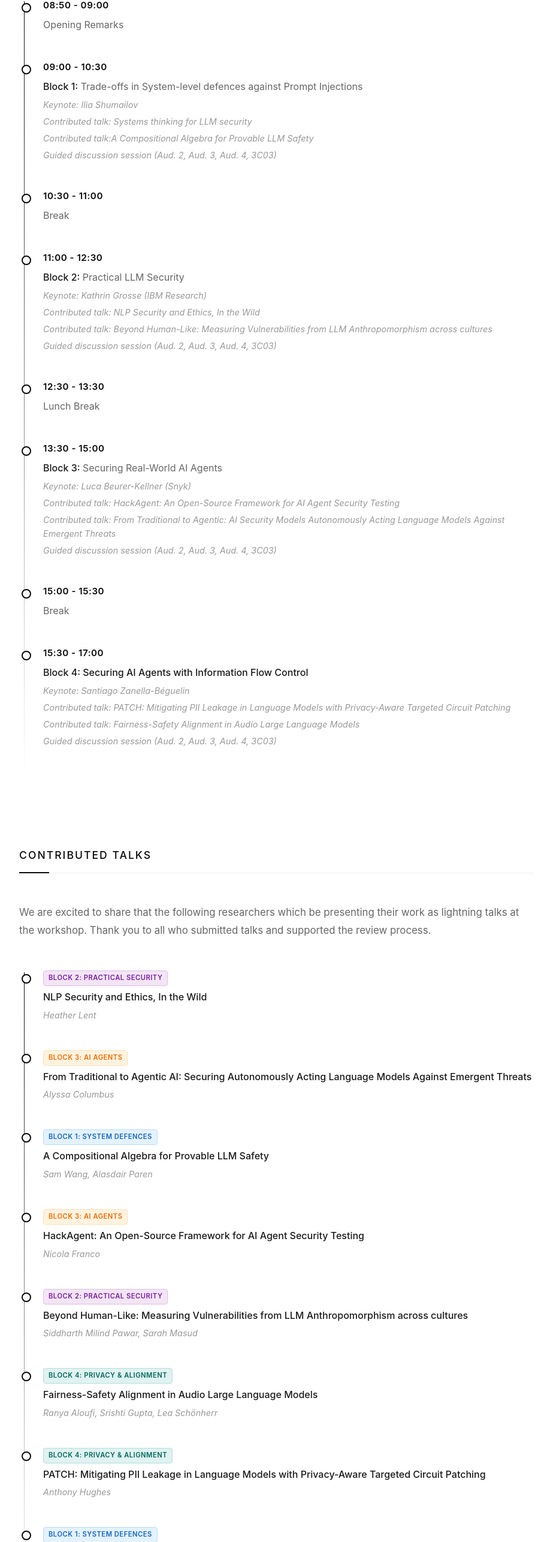
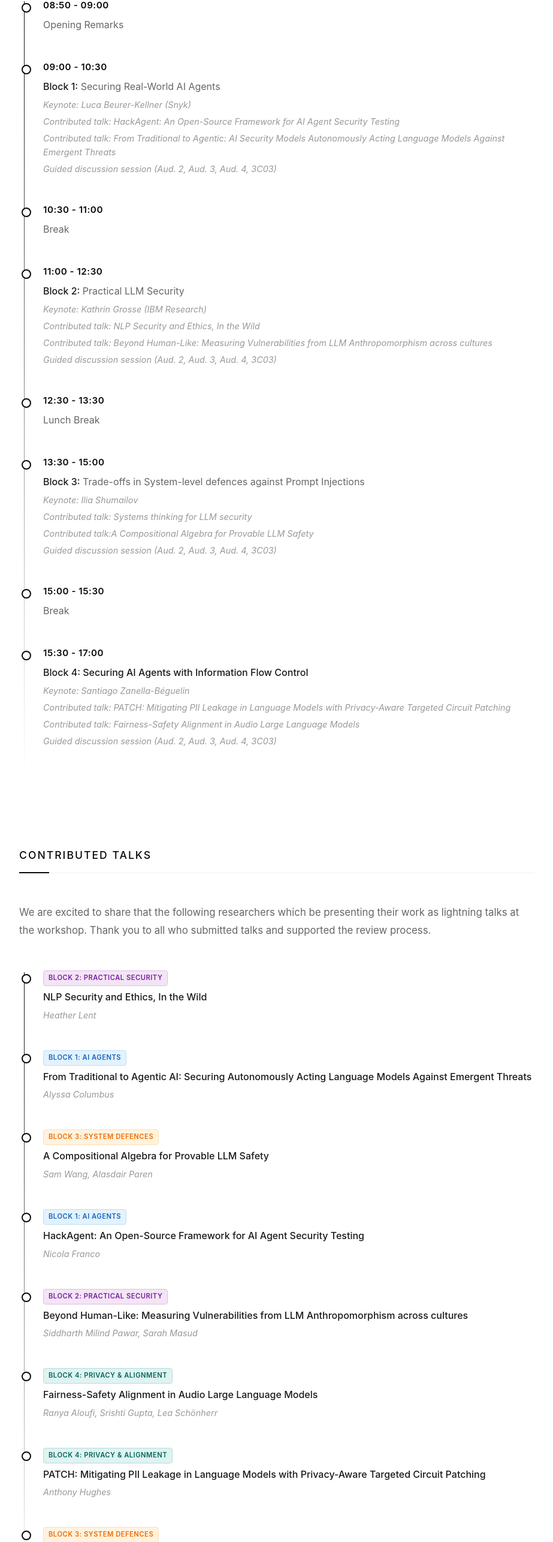
Before and after one commit to llmsec-eurips/llmsec-eurips.github.io, a plain HTML site: page index.html in a window 1280 px wide. Shown: the part 4289-6860 px from the top of the page at 60% size, without its empty margins (178-1101 px from the left). Drawn offline with Linux system fonts and the light colour scheme; animation ran at ten frames a second.

Commit message:
new schedule

```diff
--- a/index.html
+++ b/index.html
@@ -1124,12 +1124,13 @@ Language model security remains fundamentally misunderstood. While researchers h
                     <div class="timeline-time">08:50 - 09:00</div>
                     <div class="timeline-title">Opening Remarks</div>
                 </div>
+
                 <div class="timeline-item">
                     <div class="timeline-time">09:00 - 10:30</div>
-                    <div class="timeline-title"><strong>Block 1:</strong> Trade-offs in System-level defences against Prompt Injections</div>
-                    <div class="timeline-speaker">Keynote: Ilia Shumailov</div>
-                    <div class="timeline-speaker">Contributed talk: Systems thinking for LLM security</div>
-                    <div class="timeline-speaker">Contributed talk:A Compositional Algebra for Provable LLM Safety </div>
+                    <div class="timeline-title"><strong>Block 1:</strong> Securing Real-World AI Agents</div>
+                    <div class="timeline-speaker">Keynote: Luca Beurer-Kellner (Snyk)</div>
+                    <div class="timeline-speaker">Contributed talk: HackAgent: An Open-Source Framework for AI Agent Security Testing</div>
+                    <div class="timeline-speaker">Contributed talk: From Traditional to Agentic: AI Security Models Autonomously Acting Language Models Against Emergent Threats</div>
                     <div class="timeline-speaker">Guided discussion session (Aud. 2, Aud. 3, Aud. 4, 3C03)</div>
                 </div>
                 <div class="timeline-item">
@@ -1150,10 +1151,10 @@ Language model security remains fundamentally misunderstood. While researchers h
                 </div>
                 <div class="timeline-item">
                     <div class="timeline-time">13:30 - 15:00</div>
-                    <div class="timeline-title"><strong>Block 3:</strong> Securing Real-World AI Agents</div>
-                    <div class="timeline-speaker">Keynote: Luca Beurer-Kellner (Snyk)</div>
-                    <div class="timeline-speaker">Contributed talk: HackAgent: An Open-Source Framework for AI Agent Security Testing</div>
-                    <div class="timeline-speaker">Contributed talk: From Traditional to Agentic: AI Security Models Autonomously Acting Language Models Against Emergent Threats</div>
+                    <div class="timeline-title"><strong>Block 3:</strong> Trade-offs in System-level defences against Prompt Injections</div>
+                    <div class="timeline-speaker">Keynote: Ilia Shumailov</div>
+                    <div class="timeline-speaker">Contributed talk: Systems thinking for LLM security</div>
+                    <div class="timeline-speaker">Contributed talk:A Compositional Algebra for Provable LLM Safety </div>
                     <div class="timeline-speaker">Guided discussion session (Aud. 2, Aud. 3, Aud. 4, 3C03)</div>
                 </div>
                 <div class="timeline-item">
@@ -1185,19 +1186,19 @@ Language model security remains fundamentally misunderstood. While researchers h
         </div>
 
         <div class="timeline-item">
-            <span class="block-tag tag-b3">Block 3: AI Agents</span>
+            <span class="block-tag tag-b1">Block 1: AI Agents</span>
             <div class="timeline-title"><strong>From Traditional to Agentic AI: Securing Autonomously Acting Language Models Against Emergent Threats</strong></div>
             <div class="timeline-speaker">Alyssa Columbus</div>
         </div>
 
         <div class="timeline-item">
-            <span class="block-tag tag-b1">Block 1: System Defences</span>
+            <span class="block-tag tag-b3">Block 3: System Defences</span>
             <div class="timeline-title"><strong>A Compositional Algebra for Provable LLM Safety</strong></div>
             <div class="timeline-speaker">Sam Wang, Alasdair Paren</div>
         </div>
 
         <div class="timeline-item">
-            <span class="block-tag tag-b3">Block 3: AI Agents</span>
+            <span class="block-tag tag-b1">Block 1: AI Agents</span>
             <div class="timeline-title"><strong>HackAgent: An Open-Source Framework for AI Agent Security Testing</strong></div>
             <div class="timeline-speaker">Nicola Franco</div>
         </div>
@@ -1221,7 +1222,7 @@ Language model security remains fundamentally misunderstood. While researchers h
         </div>
 
         <div class="timeline-item">
-            <span class="block-tag tag-b1">Block 1: System Defences</span>
+            <span class="block-tag tag-b3">Block 3: System Defences</span>
             <div class="timeline-title"><strong>Systems thinking for LLM security</strong></div>
             <div class="timeline-speaker">Maia Fraser</div>
         </div>
@@ -1316,19 +1317,19 @@ Language model security remains fundamentally misunderstood. While researchers h
     <h2>Discussion Chairs</h2>
     <p style="margin-bottom: 60px;">Guided discussion in each thematic block will be moderated by a group of discussion chairs consisting of the speaker, organizers and volunteers who will guide the conversation between the workshop participants.</p>
 
-    <!-- Block 1 -->
+    <!-- Block 3 -->
     <div style="margin-bottom: 80px;">
         <div style="text-align: center; margin-bottom: 40px;">
-            <span class="block-tag tag-b1" style="font-size: 0.85rem;">Block 1: Trade-offs in System-level defences against Prompt Injections</span>
-        </div>
-        <div style="display: flex; justify-content: center; gap: 50px; flex-wrap: wrap; max-width: 900px; margin: 0 auto;">
-            <div class="person-card" data-url="https://iliaishacked.github.io/" style="width: 180px;">
-                <div class="person-image">
-                    <img src="assets/ilia.jpg" alt="Ilia Shumailov" onerror="this.style.display='none'">
-                </div>
-                <div class="person-info">
-                    <div class="person-name">Ilia Shumailov</div>
-                    <div class="person-affiliation">AI Sequrity Company</div>
+            <span class="block-tag tag-b3" style="font-size: 0.85rem;">Block 1: Securing Real-World AI Agents</span>
+        </div>
+        <div style="display: flex; justify-content: center; gap: 50px; flex-wrap: wrap; max-width: 700px; margin: 0 auto;">
+            <div class="person-card" data-url="https://www.sri.inf.ethz.ch/people/luca" style="width: 180px;">
+                <div class="person-image">
+                    <img src="assets/luca.jpg" alt="Luca Beurer-Kellner" onerror="this.style.display='none'">
+                </div>
+                <div class="person-info">
+                    <div class="person-name">Luca Beurer-Kellner</div>
+                    <div class="person-affiliation">Snyk / Invariant Labs</div>
                 </div>
             </div>
 
@@ -1344,16 +1345,6 @@ Language model security remains fundamentally misunderstood. While researchers h
 
             <div class="person-card" style="width: 180px;">
                 <div class="person-image">
-                    <img src="assets/alasdair.jpeg" alt="Alasdair Paren" onerror="this.style.display='none'">
-                </div>
-                <div class="person-info">
-                    <div class="person-name">Alasdair Paren</div>
-                    <div class="person-affiliation">University of Oxford </div>
-                </div>
-            </div>
-
-            <div class="person-card" style="width: 180px;">
-                <div class="person-image">
                     <img src="assets/marc.jpeg" alt="Marc Fischer" onerror="this.style.display='none'">
                 </div>
                 <div class="person-info">
@@ -1361,8 +1352,20 @@ Language model security remains fundamentally misunderstood. While researchers h
                     <div class="person-affiliation">Snyk / Invariant Labs</div>
                 </div>
             </div>
-        </div>
-    </div>
+
+            <div class="person-card" style="width: 180px;">
+                <div class="person-image">
+                    <img src="assets/maura.jpg" alt="Maura Pintor" onerror="this.style.display='none'">
+                </div>
+                <div class="person-info">
+                    <div class="person-name">Maura Pintor</div>
+                    <div class="person-affiliation">University of Cagliari</div>
+                </div>
+            </div>
+        </div>
+    </div>
+
+
 
     <!-- Block 2 -->
     <div style="margin-bottom: 80px;">
@@ -1415,16 +1418,26 @@ Language model security remains fundamentally misunderstood. While researchers h
     <!-- Block 3 -->
     <div style="margin-bottom: 80px;">
         <div style="text-align: center; margin-bottom: 40px;">
-            <span class="block-tag tag-b3" style="font-size: 0.85rem;">Block 3: Securing Real-World AI Agents</span>
-        </div>
-        <div style="display: flex; justify-content: center; gap: 50px; flex-wrap: wrap; max-width: 700px; margin: 0 auto;">
-            <div class="person-card" data-url="https://www.sri.inf.ethz.ch/people/luca" style="width: 180px;">
-                <div class="person-image">
-                    <img src="assets/luca.jpg" alt="Luca Beurer-Kellner" onerror="this.style.display='none'">
-                </div>
-                <div class="person-info">
-                    <div class="person-name">Luca Beurer-Kellner</div>
-                    <div class="person-affiliation">Snyk / Invariant Labs</div>
+            <span class="block-tag tag-b1" style="font-size: 0.85rem;">Block 3: Trade-offs in System-level defences against Prompt Injections</span>
+        </div>
+        <div style="display: flex; justify-content: center; gap: 50px; flex-wrap: wrap; max-width: 900px; margin: 0 auto;">
+            <div class="person-card" data-url="https://iliaishacked.github.io/" style="width: 180px;">
+                <div class="person-image">
+                    <img src="assets/ilia.jpg" alt="Ilia Shumailov" onerror="this.style.display='none'">
+                </div>
+                <div class="person-info">
+                    <div class="person-name">Ilia Shumailov</div>
+                    <div class="person-affiliation">AI Sequrity Company</div>
+                </div>
+            </div>
+
+            <div class="person-card" style="width: 180px;">
+                <div class="person-image">
+                    <img src="assets/alasdair.jpeg" alt="Alasdair Paren" onerror="this.style.display='none'">
+                </div>
+                <div class="person-info">
+                    <div class="person-name">Alasdair Paren</div>
+                    <div class="person-affiliation">University of Oxford </div>
                 </div>
             </div>
 
@@ -1437,18 +1450,9 @@ Language model security remains fundamentally misunderstood. While researchers h
                     <div class="person-affiliation">Snyk / Invariant Labs</div>
                 </div>
             </div>
-
-            <div class="person-card" style="width: 180px;">
-                <div class="person-image">
-                    <img src="assets/maura.jpg" alt="Maura Pintor" onerror="this.style.display='none'">
-                </div>
-                <div class="person-info">
-                    <div class="person-name">Maura Pintor</div>
-                    <div class="person-affiliation">University of Cagliari</div>
-                </div>
-            </div>
-        </div>
-    </div>
+        </div>
+    </div>
+
 
     <!-- Block 4 -->
     <div style="margin-bottom: 40px;">
```
Lines whose indentation alone changed are shown as unchanged.
